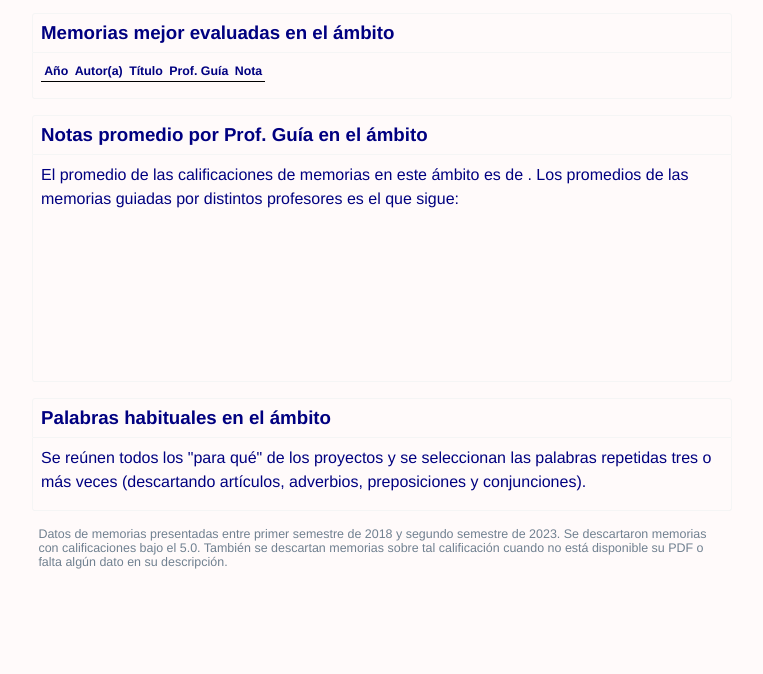
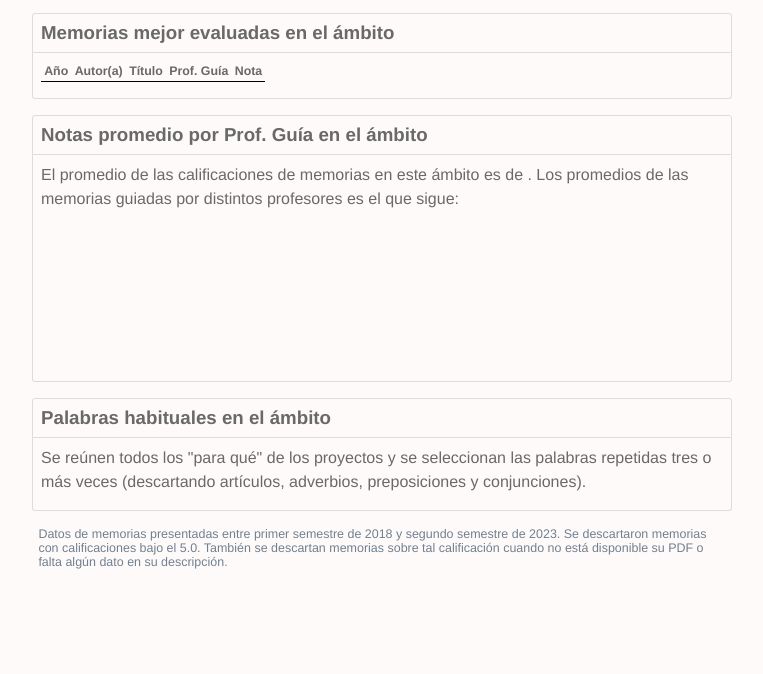
Before and after one commit to conyln/clase-06, a plain HTML site: page index.html in a window 1280 px wide. Shown: the part 126-800 px from the top of the page, without its empty margins (258-1021 px from the left). Drawn offline with Linux system fonts and the light colour scheme; no server answers.

Commit message:
Update index.html

```diff
--- a/index.html
+++ b/index.html
@@ -11,17 +11,17 @@
       }
       [data-theme="light"] {
         --background: Snow;
-        --foreground: Navy;
-        --acento: SteelBlue;
-        --borde: WhiteSmoke;
+        --foreground: DimGray;
+        --acento: MediumPurple;
+        --borde: Gainsboro;
         --claro: Snow;
       }
       [data-theme="dark"] {
-        --background: MidnightBlue;
-        --foreground: SteelBlue;
-        --acento: SteelBlue;
-        --borde: Navy;
-        --claro: MidnightBlue;
+        --background: DimGray;
+        --foreground: Gainsboro;
+        --acento: LightSteelBlue;
+        --borde: Grey;
+        --claro: DimGray;
       }
       body {
         color: var(--foreground);
```
